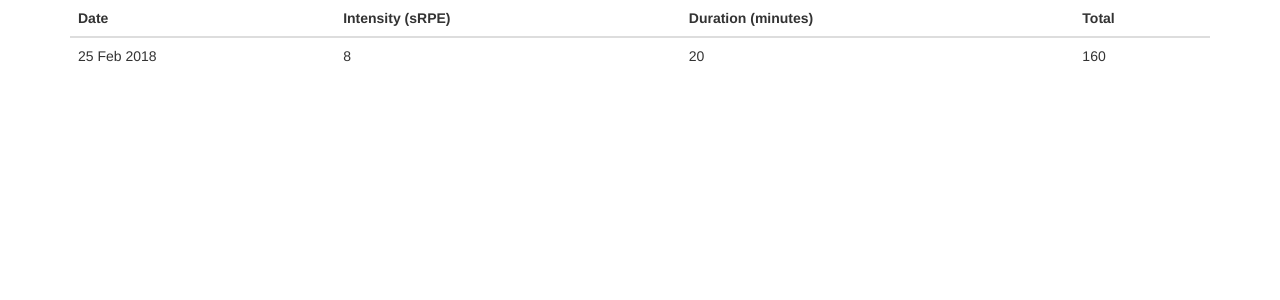
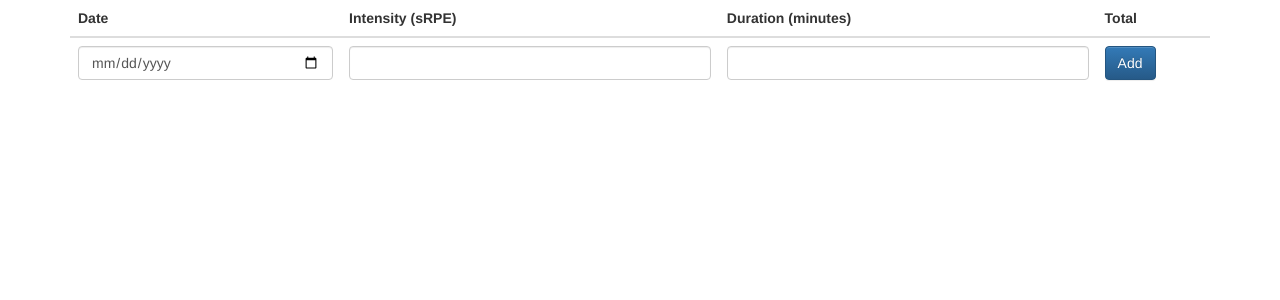
Before and after one commit to morcs/acwr-calculator, a React (Create React App) app: page / in a window 1280 px wide. Shown: the top 300 px of the page. Built offline with nearby package versions, Linux system fonts and the light colour scheme.

Commit message:
Ability to add entries.

```diff
--- a/src/App.js
+++ b/src/App.js
@@ -3,13 +3,35 @@ import './App.css';
 
 class App extends Component {
 
-  entries = [
-    {
-      date: '25 Feb 2018',
-      intensity: 8,
-      duration: 20,
+  constructor(props) {
+    super(props);
+
+    this.state = {
+      date: new Date(),
+      intensity: null,
+      duration: null,
+      entries: []
     }
-  ]
+
+    this.addEntry = this.addEntry.bind(this);
+    this.handleInputChange = this.handleInputChange.bind(this);
+  }
+
+  handleInputChange(event) {
+    const target = event.target;
+    const value = target.value;
+    const name = target.name;
+
+    this.setState({
+      [name]: value
+    })
+  }
+
+  addEntry() {
+    this.setState(prevState => ({
+      entries: [...prevState.entries, { date: this.state.date, intensity: this.state.intensity, duration: this.state.duration }]
+    }));
+  }
 
   render() {
     return (
@@ -24,7 +46,7 @@ class App extends Component {
             </tr>
           </thead>
           <tbody>
-            {this.entries.map(e =>
+            {this.state.entries.map(e =>
               (<tr>
                 <td>{e.date}</td>
                 <td>{e.intensity}</td>
@@ -32,6 +54,12 @@ class App extends Component {
                 <td>{e.intensity * e.duration}</td>
               </tr>)
             )}
+            <tr>
+              <td><input name="date" type="date" className="form-control" value={this.state.date} onChange={this.handleInputChange} /></td>
+              <td><input name="intensity" type="number" className="form-control" value={this.state.intensity} onChange={this.handleInputChange} /></td>
+              <td><input name="duration" type="number" className="form-control" value={this.state.duration} onChange={this.handleInputChange} /></td>
+              <td><input type="submit" value="Add" className="btn btn-primary" onClick={this.addEntry} /></td>
+            </tr>
           </tbody>
         </table>
       </div>
```
